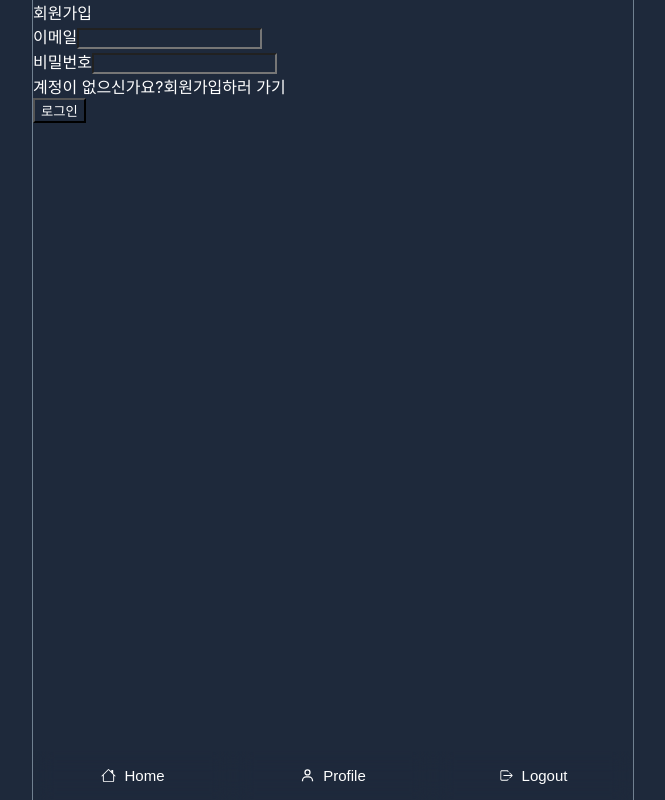
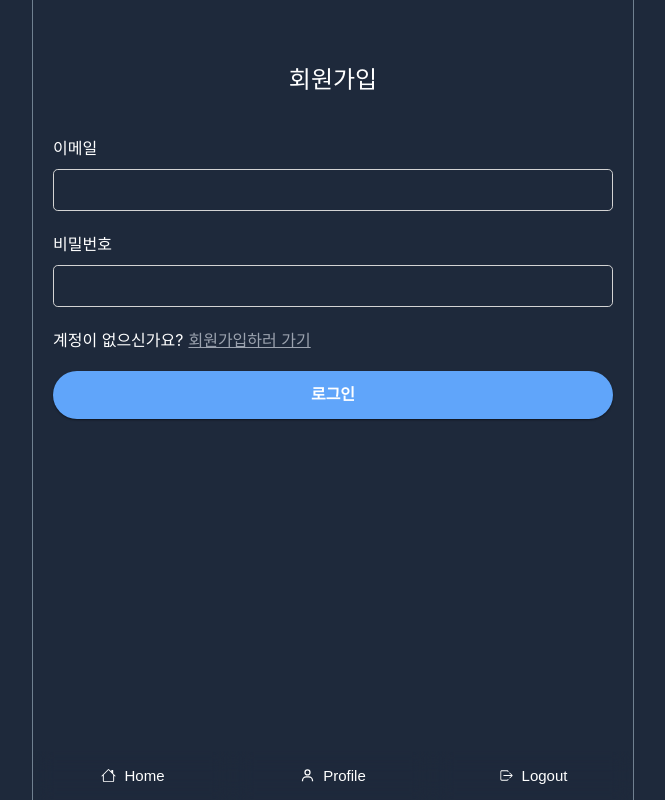
Before and after one commit to SeungGukYoo/ISNS, a React (Create React App) app: page /signin in a window 1280 px wide. Shown: the whole page, without its empty margins (307-972 px from the left). Built offline with nearby package versions, Linux system fonts and the light colour scheme; no server answers.

Commit message:
style: 로그인, 회원가입 폼 스타일링

```diff
--- a/src/components/SignInForm.tsx
+++ b/src/components/SignInForm.tsx
@@ -28,7 +28,7 @@ const SignInForm = () => {
           required
         />
       </div>
-      <div className="form__block">{error}</div>
+      <div className="form__block error-msg">{error}</div>
       <div className="form__block">
         계정이 없으신가요?
         <Link to="/signup">회원가입하러 가기</Link>
--- a/src/components/SignUpForm.tsx
+++ b/src/components/SignUpForm.tsx
@@ -41,9 +41,7 @@ const SignUpForm = () => {
           required
         />
       </div>
-      <div className="from__block">
-        <div className="form__error">{error}</div>
-      </div>
+      <div className="form__block error-msg">{error}</div>
       <div className="form__block">
         계졍이 있으신가요?
         <Link to="/signin">로그인하기</Link>
--- a/src/index.scss
+++ b/src/index.scss
@@ -210,3 +210,67 @@ a {
 .hidden {
   display: none;
 }
+
+.form {
+  margin: 0 auto;
+  max-width: 680px;
+  padding: 20px;
+  input {
+    height: 20px;
+    padding: 10px;
+    border-radius: 0.3rem;
+    border: 1px solid lightgray;
+    width: 96%;
+    max-width: 680px;
+  }
+  &__block {
+    margin-top: 20px;
+    width: 100%;
+    a {
+      text-decoration: underline;
+      margin-left: 5px;
+      color: $textColor;
+      &:hover,
+      &:focus {
+        color: $gray;
+      }
+    }
+    &.error-msg {
+      color: $dangerColor;
+    }
+  }
+
+  &__block-lg {
+    margin-top: 28px;
+  }
+  label {
+    display: block;
+    font-weight: 500;
+    margin-bottom: 10px;
+    margin-top: 20px;
+  }
+  &__title {
+    text-align: center;
+    font-size: 24px;
+    font-weight: 700px;
+    margin-top: 40px;
+    padding-bottom: 20px;
+  }
+
+  &__btn-submit {
+    @extend .button;
+    width: 100%;
+    height: 48px;
+    font-weight: 600;
+    padding: 10px;
+    cursor: pointer;
+    margin: 0 auto;
+    color: white;
+    background-color: $primaryColor;
+    font-size: 16px;
+    &:hover,
+    &:focus {
+      background-color: $activeColor;
+    }
+  }
+}
```
